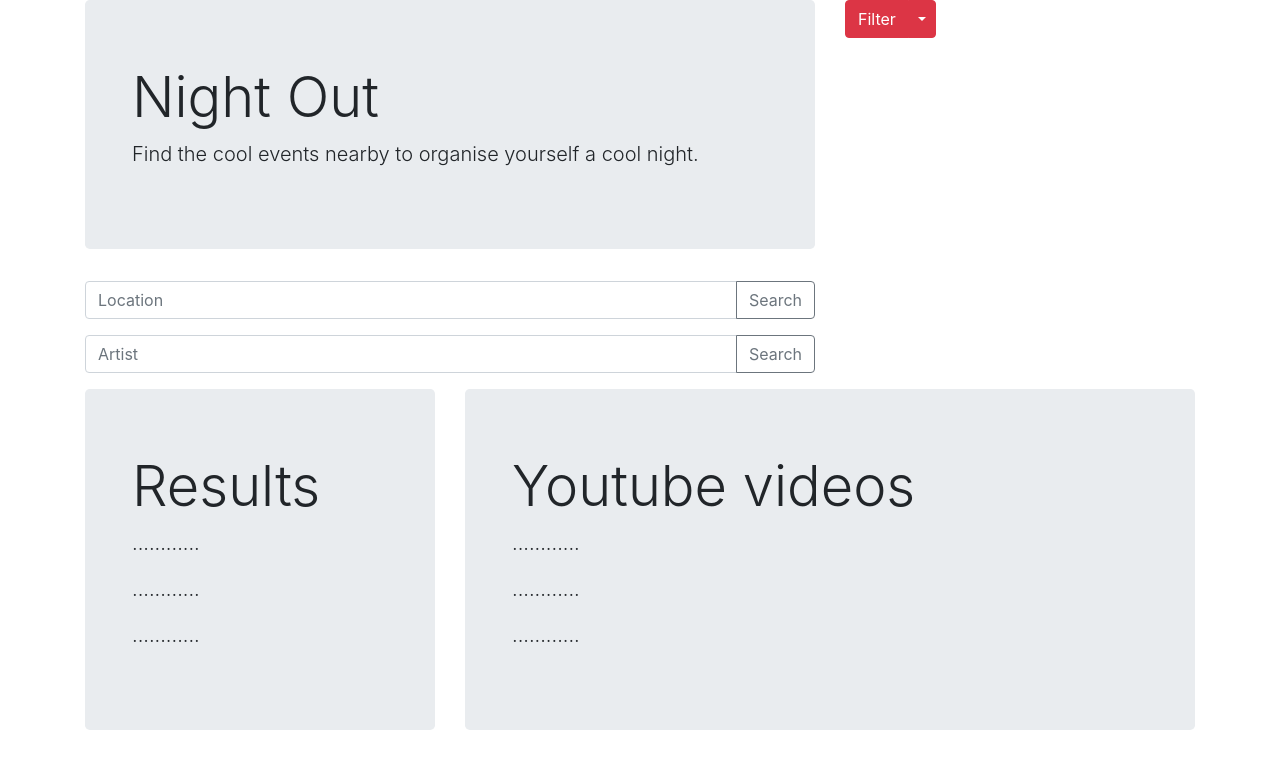
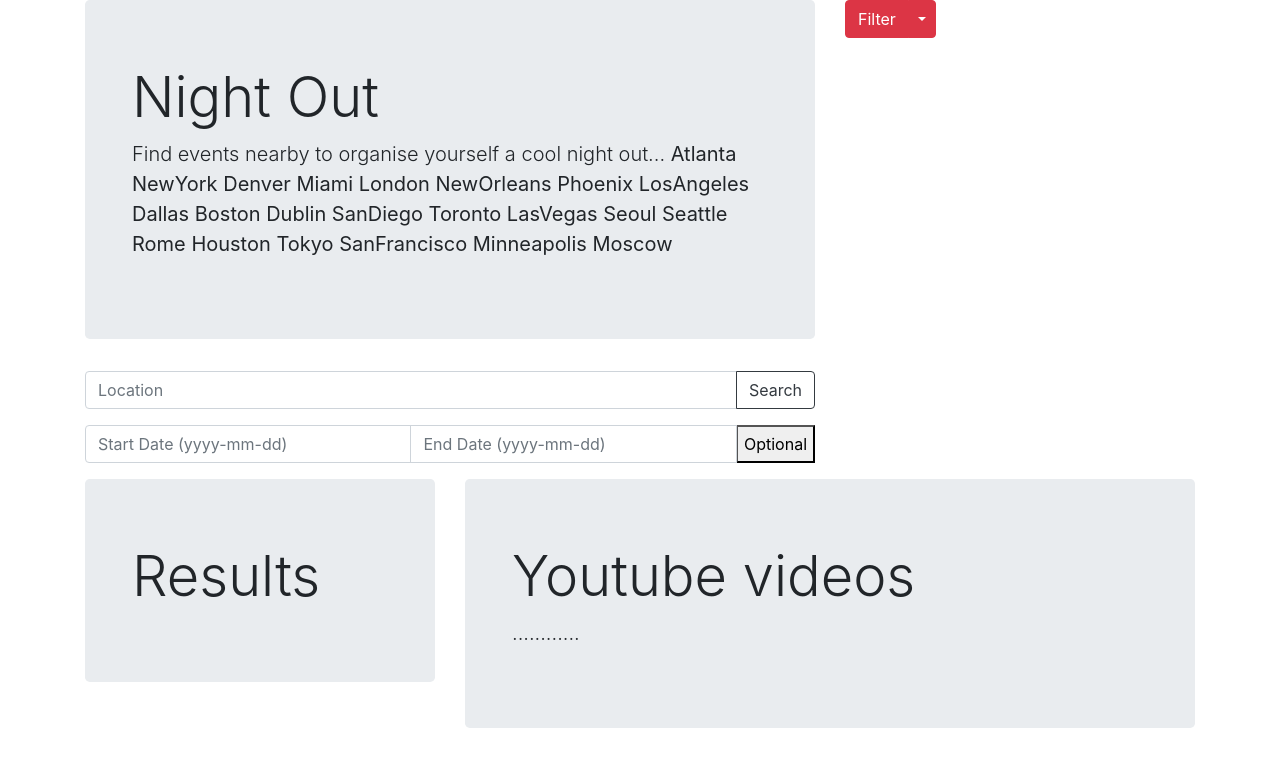
Before and after one commit to smiotti/Night_Out, a plain HTML site: page index.html in a window 1280 px wide. Drawn offline with nearby package versions, Linux system fonts and the light colour scheme; a script that the page names is missing.

Commit message:
Update HTML file

```diff
--- a/index.html
+++ b/index.html
@@ -14,7 +14,7 @@
     <link rel="stylesheet" href="https://use.fontawesome.com/releases/v5.4.2/css/all.css" integrity="sha384-/rXc/GQVaYpyDdyxK+ecHPVYJSN9bmVFBvjA/9eOB+pb3F2w2N6fc5qB9Ew5yIns"
         crossorigin="anonymous">
     <!-- css file link -->
-    <link rel="stylesheet" href="./assets/css/style.css"/>
+    <link rel="stylesheet" href="./assets/css/style.css" />
 
     <script src="https://code.jquery.com/jquery-3.3.1.slim.min.js" integrity="sha384-q8i/X+965DzO0rT7abK41JStQIAqVgRVzpbzo5smXKp4YfRvH+8abtTE1Pi6jizo"
         crossorigin="anonymous"></script>
@@ -23,19 +23,34 @@
     <script src="https://stackpath.bootstrapcdn.com/bootstrap/4.1.3/js/bootstrap.min.js" integrity="sha384-ChfqqxuZUCnJSK3+MXmPNIyE6ZbWh2IMqE241rYiqJxyMiZ6OW/JmZQ5stwEULTy"
         crossorigin="anonymous"></script>
 
+
     <title>Night Out</title>
 </head>
 
 <body>
+    <Div class="container">
 
-
-    <Div class="container">
         <div class="row">
             <div class="col-sm-8">
-                <div class="jumbotron">
+                <div class="jumbotron bannerBox">
+
                     <div class="container">
-                        <h1 class="display-4">Night Out</h1>
-                        <p class="lead">Find the cool events nearby to organise yourself a cool night.</p>
+                        <h1 class="display-4">Night Out</h1></strong>
+                        <!-- <p class="lead">Find the cool events nearby to organise yourself a cool night.</p> -->
+
+                        <section class="cd-intro">
+                            <p class="cd-headline rotate-1 lead">
+                                <span>Find events nearby to organise yourself a cool night out...</span>
+                                <span class="cd-words-wrapper">
+                                    <b class="is-visible">Atlanta</b>
+                                    <b>NewYork</b> <b>Denver</b> <b>Miami</b> <b>London</b> <b>NewOrleans</b> <b>Phoenix</b>
+                                    <b>LosAngeles</b> <b>Dallas</b> <b>Boston</b> <b>Dublin</b> <b>SanDiego</b> <b>Toronto</b>
+                                    <b>LasVegas</b> <b>Seoul</b>
+                                    <b>Seattle</b> <b>Rome</b> <b>Houston</b> <b>Tokyo</b> <b>SanFrancisco</b> <b>Minneapolis</b> <b>Moscow</b>
+                                </span>
+                            </p>
+                        </section> <!-- cd-intro -->
+
                     </div>
                 </div>
             </div>
@@ -55,23 +70,25 @@
                         <a class="dropdown-item" href="#">Separated link</a>
                     </div>
                 </div>
+
             </div>
         </div>
         <!-- input and button form -->
         <div class="row">
             <div class="col-sm-8">
                 <div class="input-group mb-3">
-                    <input type="text" class="form-control" placeholder="Location" aria-label="location"
+                    <input type="text" class="form-control" id= "search-location" placeholder="Location" aria-label="location"
                         aria-describedby="button-addon2">
                     <div class="input-group-append">
-                        <button class="btn btn-outline-secondary" type="button" id="button-addon2">Search</button>
+                        <button class="btn btn-outline-dark" type="button" id="button-location">Search</button>
                     </div>
                 </div>
                 <div class="input-group mb-3">
-                    <input type="text" class="form-control" placeholder="Artist" aria-label="Atrist" aria-describedby="button-addon2">
-                    <div class="input-group-append">
-                        <button class="btn btn-outline-secondary" type="button" id="button-addon2">Search</button>
-                    </div>
+                    <input type="text" class="form-control" id="start-date" placeholder="Start Date (yyyy-mm-dd)" aria-label="Start">
+                   <input type="text" class="form-control" id="end-date" placeholder="End Date (yyyy-mm-dd)" aria-label="End">
+                   <div class="input-group-append">
+                       <button type="button" >Optional</button>
+                   </div>
                 </div>
             </div>
         </div>
@@ -79,23 +96,21 @@
         <div class="row">
             <!-- events list -->
             <div class="col-sm-4">
-                <div class="jumbotron">
+                <div class="jumbotron resultsBox">
                     <div class="container">
                         <h1 class="display-4">Results</h1>
-                        <p class="lead">............</p>
-                        <p class="lead">............</p>
-                        <p class="lead">............</p>
+                        <div class="lead" id="concerts"></div>
                     </div>
                 </div>
             </div>
             <!-- youtube links -->
             <div class="col-sm-8">
-                <div class="jumbotron">
+                <div class="jumbotron vidBox">
                     <div class="container">
                         <h1 class="display-4">Youtube videos</h1>
-                        <p class="lead" id="result">............</p>
-                        <p class="lead">............</p>
-                        <p class="lead">............</p>
+                        <p class="lead" id="video">............</p>
+                        <main>
+                        </main>
                     </div>
                 </div>
             </div>
```
